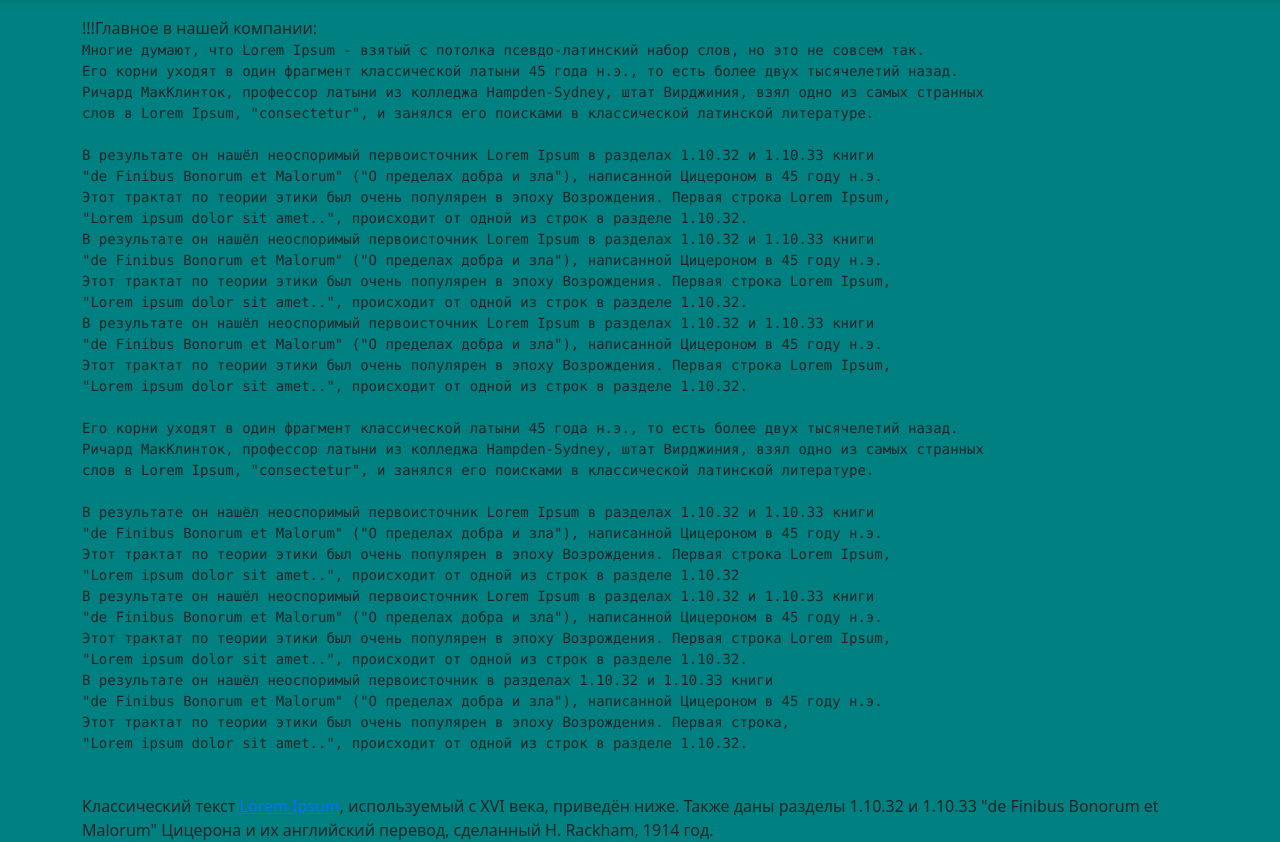
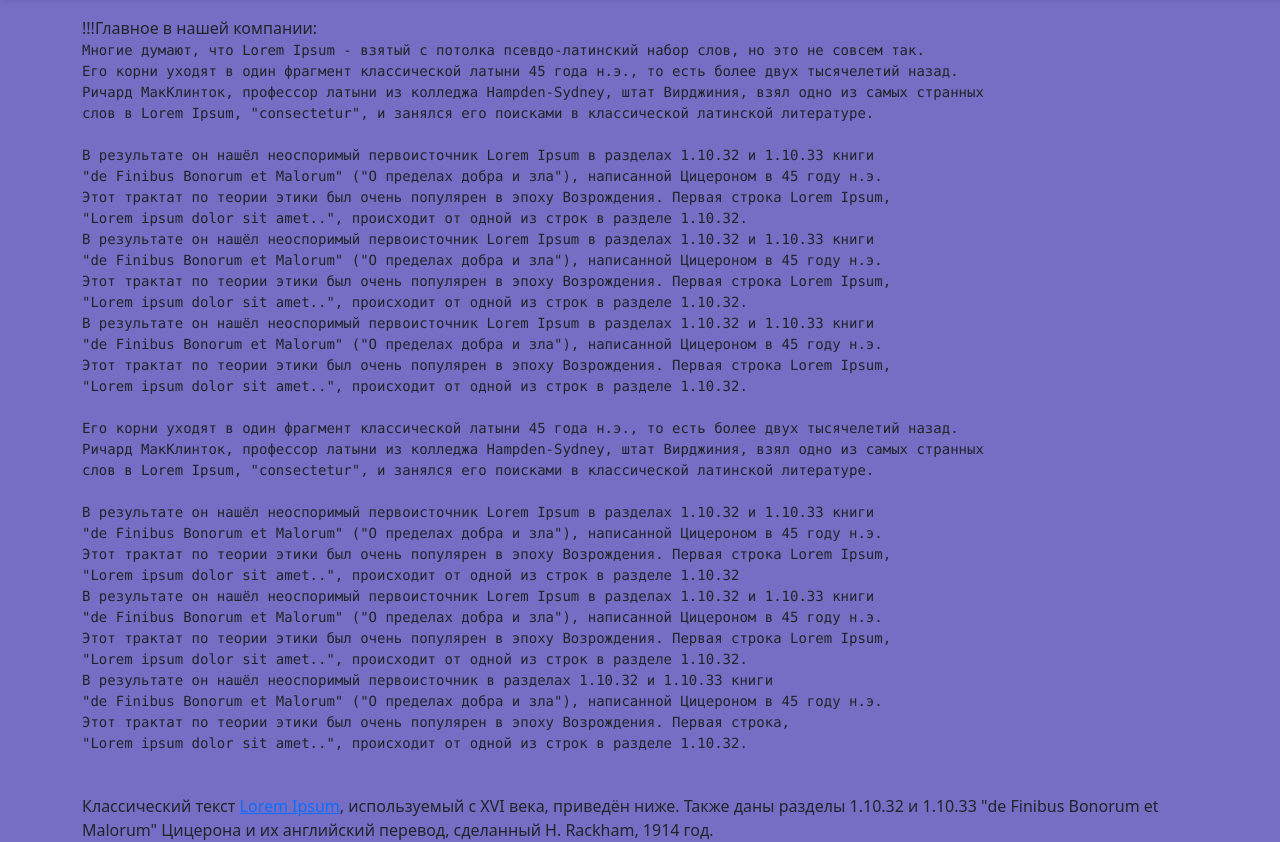
Before and after one commit to Anastasiia-Dolot/test_repository, a Django app: page /about/ in a window 1280 px wide. Shown: the part 71-913 px from the top of the page. Run offline with Django 3.2, Linux system fonts and the light colour scheme.

Commit message:
change background color in website

```diff
--- a/journal/main/static/main/style.css
+++ b/journal/main/static/main/style.css
@@ -1,4 +1,4 @@
 body{
-background-color: #008080
+background-color: #766ec5
 /*#DCDCDC*\
 }
```
Also changed, not shown: 1 other file.
